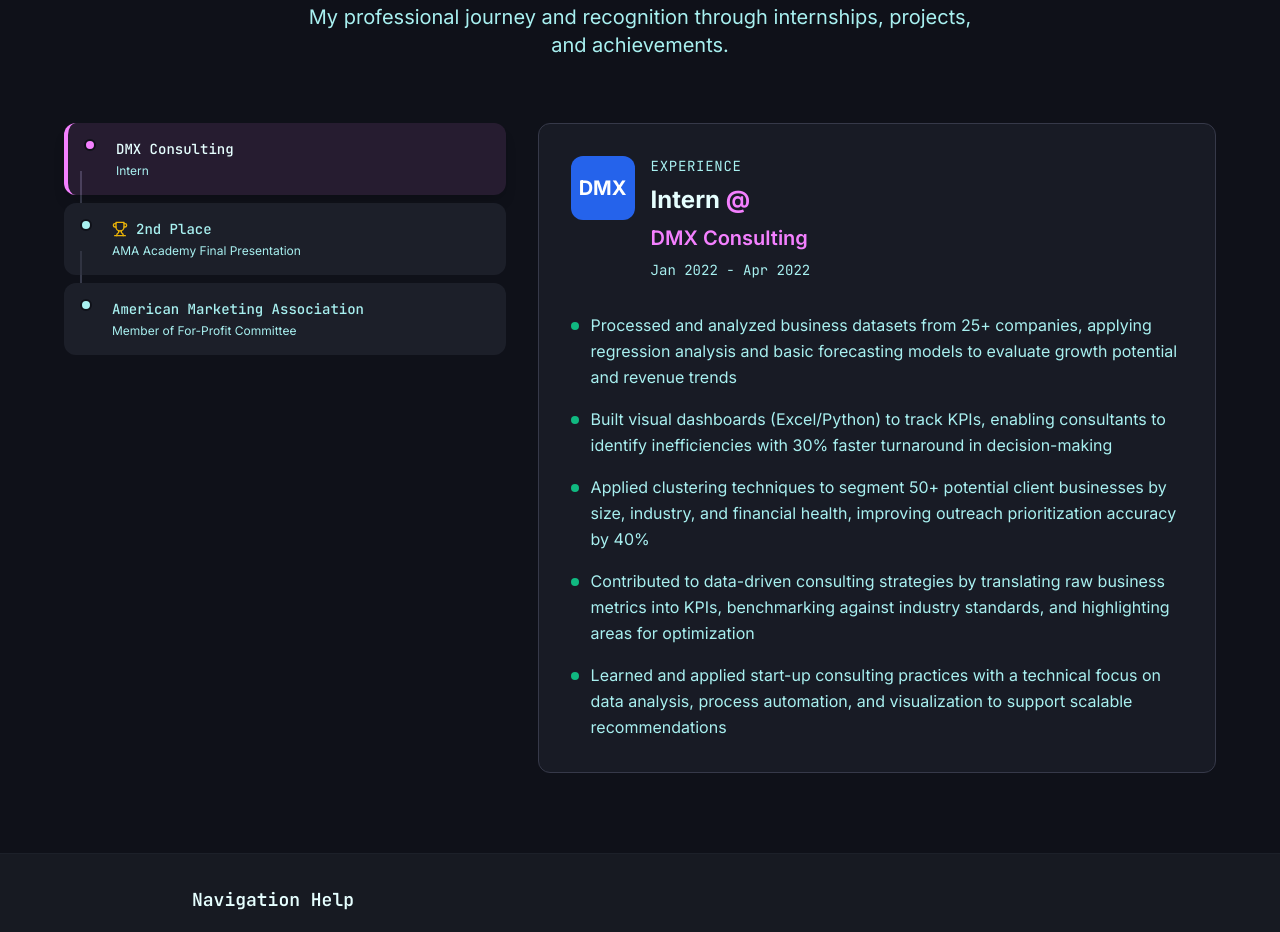
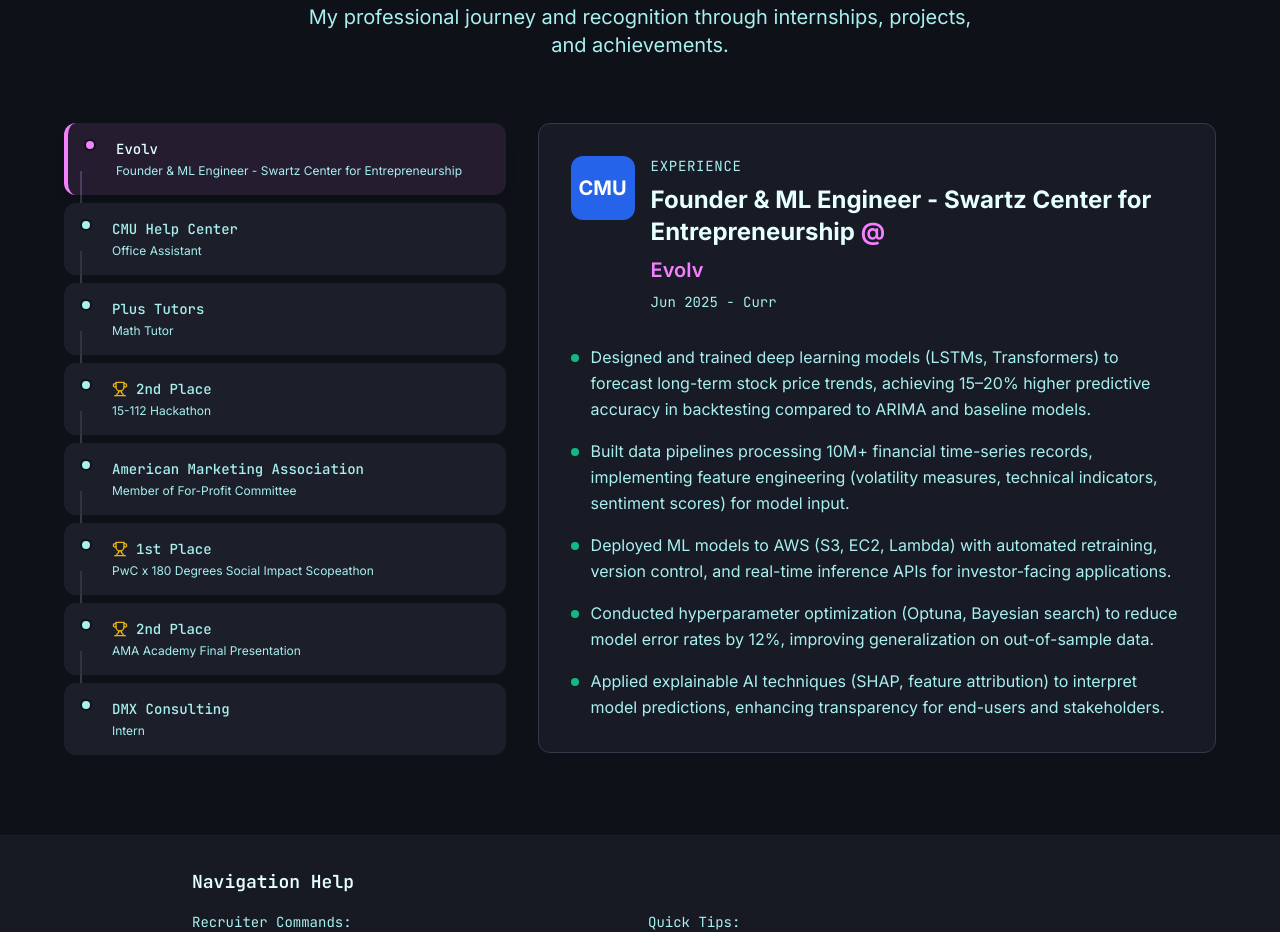
Before and after one commit to sumali-junuthula/sumali-junuthula.github.io, a React (Vite) app: page / in a window 1280 px wide. Shown: the part 4600-5532 px from the top of the page. Built offline with nearby package versions, Linux system fonts and the light colour scheme.

Commit message:
Update experiences

```diff
--- a/src/components/Experience.tsx
+++ b/src/components/Experience.tsx
@@ -8,21 +8,98 @@ const Experience = () => {
     {
       id: 1,
       type: "experience",
-      company: "DMX Consulting",
-      role: "Intern",
-      duration: "Jan 2022 - Apr 2022",
-      logo: "DMX",
+      company: "Evolv",
+      role: "Founder & ML Engineer - Swartz Center for Entrepreneurship",
+      duration: "Jun 2025 - Curr",
+      logo: "CMU",
       logoColor: "bg-blue-600",
       achievements: [
-        "Processed and analyzed business datasets from 25+ companies, applying regression analysis and basic forecasting models to evaluate growth potential and revenue trends",
-        "Built visual dashboards (Excel/Python) to track KPIs, enabling consultants to identify inefficiencies with 30% faster turnaround in decision-making",
-        "Applied clustering techniques to segment 50+ potential client businesses by size, industry, and financial health, improving outreach prioritization accuracy by 40%",
-        "Contributed to data-driven consulting strategies by translating raw business metrics into KPIs, benchmarking against industry standards, and highlighting areas for optimization",
-        "Learned and applied start-up consulting practices with a technical focus on data analysis, process automation, and visualization to support scalable recommendations"
+        "Designed and trained deep learning models (LSTMs, Transformers) to forecast long-term stock price trends, achieving 15–20% higher predictive accuracy in backtesting compared to ARIMA and baseline models.",
+        "Built data pipelines processing 10M+ financial time-series records, implementing feature engineering (volatility measures, technical indicators, sentiment scores) for model input.",
+        "Deployed ML models to AWS (S3, EC2, Lambda) with automated retraining, version control, and real-time inference APIs for investor-facing applications.",
+        "Conducted hyperparameter optimization (Optuna, Bayesian search) to reduce model error rates by 12%, improving generalization on out-of-sample data.",
+        "Applied explainable AI techniques (SHAP, feature attribution) to interpret model predictions, enhancing transparency for end-users and stakeholders."
       ]
     },
     {
       id: 2,
+      type: "experience",
+      company: "CMU Help Center",
+      role: "Office Assistant",
+      duration: "Jun 2025 - Curr",
+      logo: "CMU",
+      logoColor: "bg-gradient-to-r from-yellow-400 to-orange-500",
+      achievements: [
+        "Assisted 50+ walk-in clients, troubleshooting hardware, operating system, and application issues across Windows, macOS, and Linux platforms.",
+        "Resolved 95%+ of technical issues on first contact, reducing downtime for students, faculty, and staff.",
+        "Diagnosed and mitigated 100+ email spam/phishing cases, improving campus cybersecurity awareness and response efficiency.",
+        "Evaluated and provided structured feedback for a team of 10+ technical consultants, leading to a 15% improvement in service quality scores.",
+        "Delivered clear technical guidance in high-pressure environments, strengthening analytical, debugging, and communication skills."
+      ]
+    },
+    {
+      id: 3,
+      type: "experience",
+      company: "Plus Tutors",
+      role: "Math Tutor",
+      duration: "Jun 2025 - Curr",
+      logo: "CMU",
+      logoColor: "bg-gradient-to-r from-yellow-400 to-orange-500",
+      achievements: [
+        "Tutored 50+ middle school students weekly in algebra, geometry, and problem-solving strategies, fostering stronger mathematical reasoning.",
+        "Designed individualized lesson plans tailored to each student’s learning style, leading to an average improvement of one letter grade within a semester.",
+        "Applied diverse teaching methods (guided practice, mini-lessons, and real-world examples) to strengthen conceptual understanding and retention.",
+        "Mentored students to build confidence in tackling complex problems, enhancing critical thinking and analytical skills transferable to quantitative fields."
+      ]
+    },
+    {
+      id: 4,
+      type: "award",
+      title: "2nd Place",
+      organization: "15-112 Hackathon",
+      duration: "Mar 2024",
+      logo: "🏆",
+      logoColor: "bg-emerald-500",
+      achievements: [
+        "Collaborated with a 4-person team to design and deploy an interactive AI-powered language learning game within 24 hours, simulating real-world conversational scenarios.",
+        "Implemented a Neural Machine Translation (NMT) pipeline to analyze spoken input and generate accurate outputs, enhancing user immersion and feedback quality.",
+        "Integrated Google Translate API to support 130+ languages, enabling real-time speech recognition, translation, and accuracy evaluation.",
+        "Applied principles of natural language processing (NLP), algorithm design, and rapid prototyping to deliver a functional application recognized as 2nd place among 30+ competing teams.",
+        "Addressed cultural and linguistic diversity by incorporating immigrant perspectives, highlighting inclusive design in technical innovation."
+      ]
+    },
+    {
+      id: 5,
+      type: "experience",
+      company: "American Marketing Association",
+      role: "Member of For-Profit Committee",
+      duration: "January 2024 - May 2025",
+      logo: "AMA",
+      logoColor: "bg-gradient-to-r from-yellow-400 to-orange-500",
+      achievements: [
+        "Consulted with Carlin Fit, LLC and the Fit4Friends app, delivering strategic branding solutions that reached 500+ target users during rollout.",
+        "Led a 4-person subteam to design and implement brand and logo guidelines, increasing brand consistency by 30% across digital and print assets.",
+        "Conducted market analysis of 3+ competitors, identifying positioning opportunities that improved client differentiation in a competitive fitness tech space.",
+        "Translated marketing theory into practice through hands-on consulting, enhancing professional expertise while delivering tangible business outcomes for clients."
+      ]
+    },
+    {
+      id: 6,
+      type: "award",
+      title: "1st Place",
+      organization: "PwC x 180 Degrees Social Impact Scopeathon",
+      duration: "Nov 2023",
+      logo: "🏆",
+      logoColor: "bg-emerald-500",
+      achievements: [
+        "Led and coordinated a 5-person team to design an innovative solution for reducing homelessness in Pittsburgh, advancing to the Top 5 finalists out of 16 groups in under one week.",
+        "Proposed a recycling initiative repurposing unused shipping containers into sustainable housing and resource centers, addressing both environmental and social challenges.",
+        "Delivered a strategic presentation to PwC executives, combining quantitative market analysis, cost modeling, and community impact projections to demonstrate feasibility.",
+        "Secured 1st place recognition by outperforming peers through creative problem-solving, rigorous analysis, and persuasive communication under time constraints."
+      ]
+    },
+    {
+      id: 7,
       type: "award",
       title: "2nd Place",
       organization: "AMA Academy Final Presentation",
@@ -37,18 +114,19 @@ const Experience = () => {
       ]
     },
     {
-      id: 3,
+      id: 8,
       type: "experience",
-      company: "American Marketing Association",
-      role: "Member of For-Profit Committee",
-      duration: "January 2024 - May 2024",
-      logo: "A",
-      logoColor: "bg-gradient-to-r from-yellow-400 to-orange-500",
+      company: "DMX Consulting",
+      role: "Intern",
+      duration: "Jan 2022 - Apr 2022",
+      logo: "DMX",
+      logoColor: "bg-blue-600",
       achievements: [
-        "Architected a robust backend using Django and PostgreSQL to handle over 200 concurrent simulations, resulting in a 40% improvement in system performance and data retrieval efficiency.",
-        "Designed an interactive Chart.js dashboard for managers to track job assignments, completion rates, and real-time engineer performance across 300+ projects.",
-        "Streamlined task management for a system handling over 1,000 tasks daily.",
-        "Developed a web application that optimized the simulation workflow for Apollo Tyres, enhancing task allocation efficiency by approximately 30%."
+        "Processed and analyzed business datasets from 25+ companies, applying regression analysis and basic forecasting models to evaluate growth potential and revenue trends",
+        "Built visual dashboards (Excel/Python) to track KPIs, enabling consultants to identify inefficiencies with 30% faster turnaround in decision-making",
+        "Applied clustering techniques to segment 50+ potential client businesses by size, industry, and financial health, improving outreach prioritization accuracy by 40%",
+        "Contributed to data-driven consulting strategies by translating raw business metrics into KPIs, benchmarking against industry standards, and highlighting areas for optimization",
+        "Learned and applied start-up consulting practices with a technical focus on data analysis, process automation, and visualization to support scalable recommendations"
       ]
     }
   ];
```
